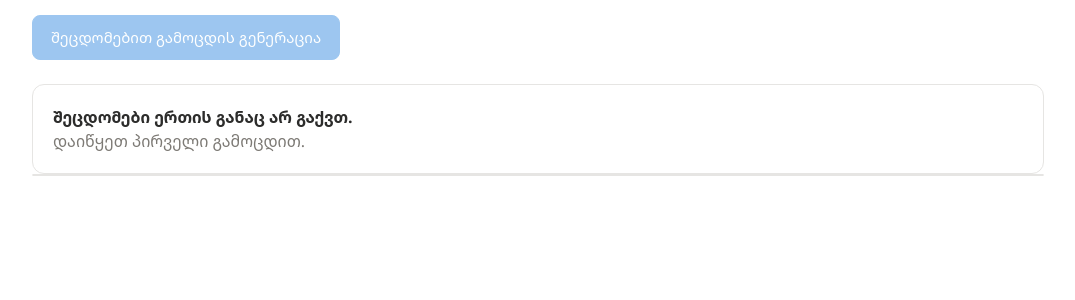
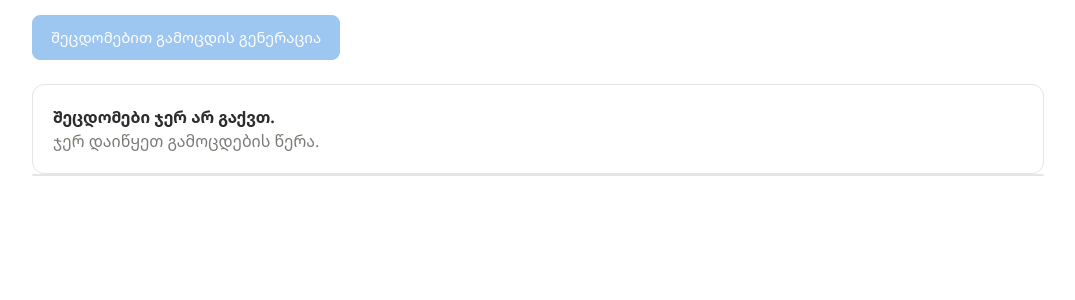
Before and after one commit to G10rga/Teoria, a Flask app: page /mistakes in a window 1280 px wide. Shown: the part 174-474 px from the top of the page, without its empty margins (102-1177 px from the left). Run offline with Flask 3, Linux system fonts and the light colour scheme; the visitor is signed in with stand-in values (Sample User, id 1); data that the repository does not hold is empty; some libraries are stand-ins or nearby versions.

Commit message:
Update error message in mistakes.html

```diff
--- a/templates/mistakes.html
+++ b/templates/mistakes.html
@@ -15,7 +15,7 @@
 </div>
 
 {% if not items %}
-<div class="card"><b>შეცდომები ერთის განაც არ გაქვთ.</b><p class="sub">დაიწყეთ პირველი გამოცდით.</p></div>
+<div class="card"><b>შეცდომები ჯერ არ გაქვთ.</b><p class="sub">ჯერ დაიწყეთ გამოცდების წერა.</p></div>
 {% endif %}
 
 <div class="list">
```
